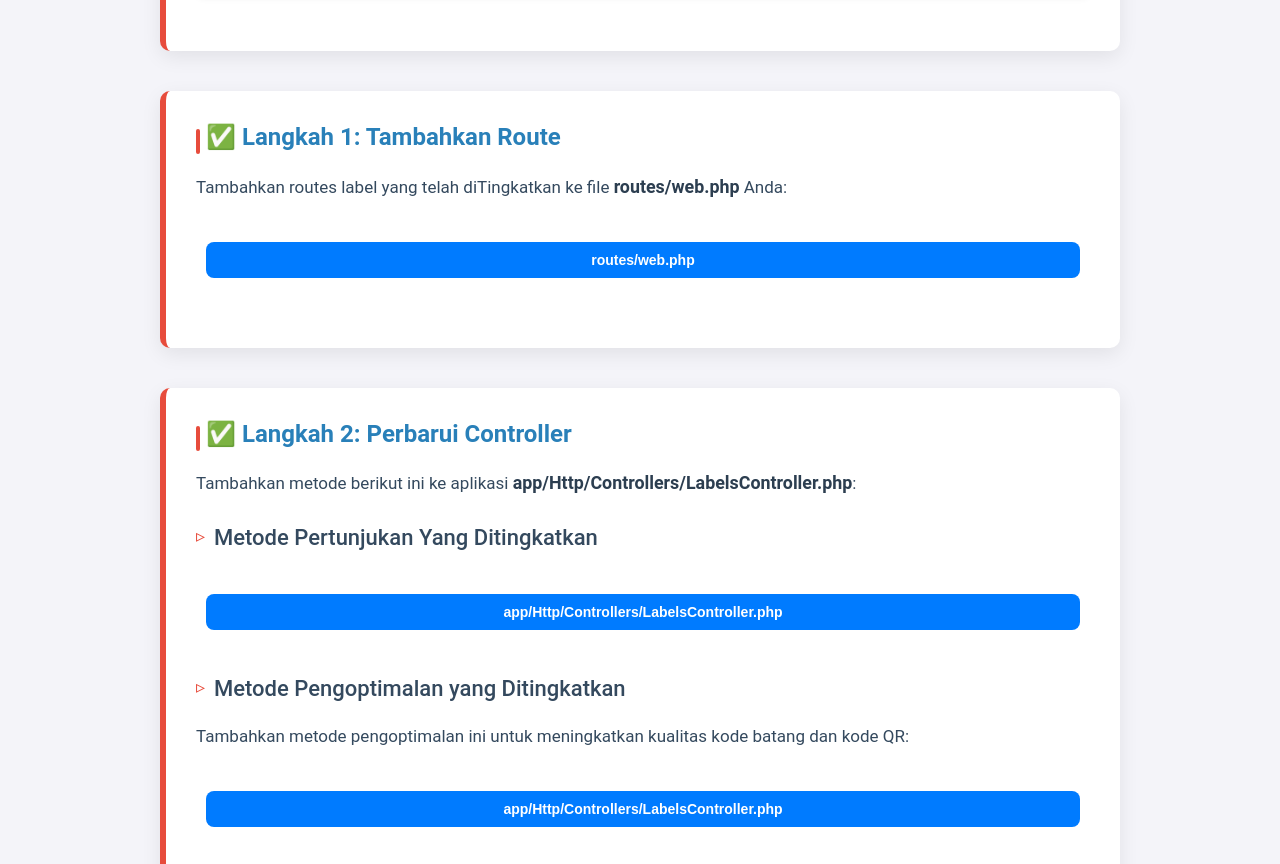
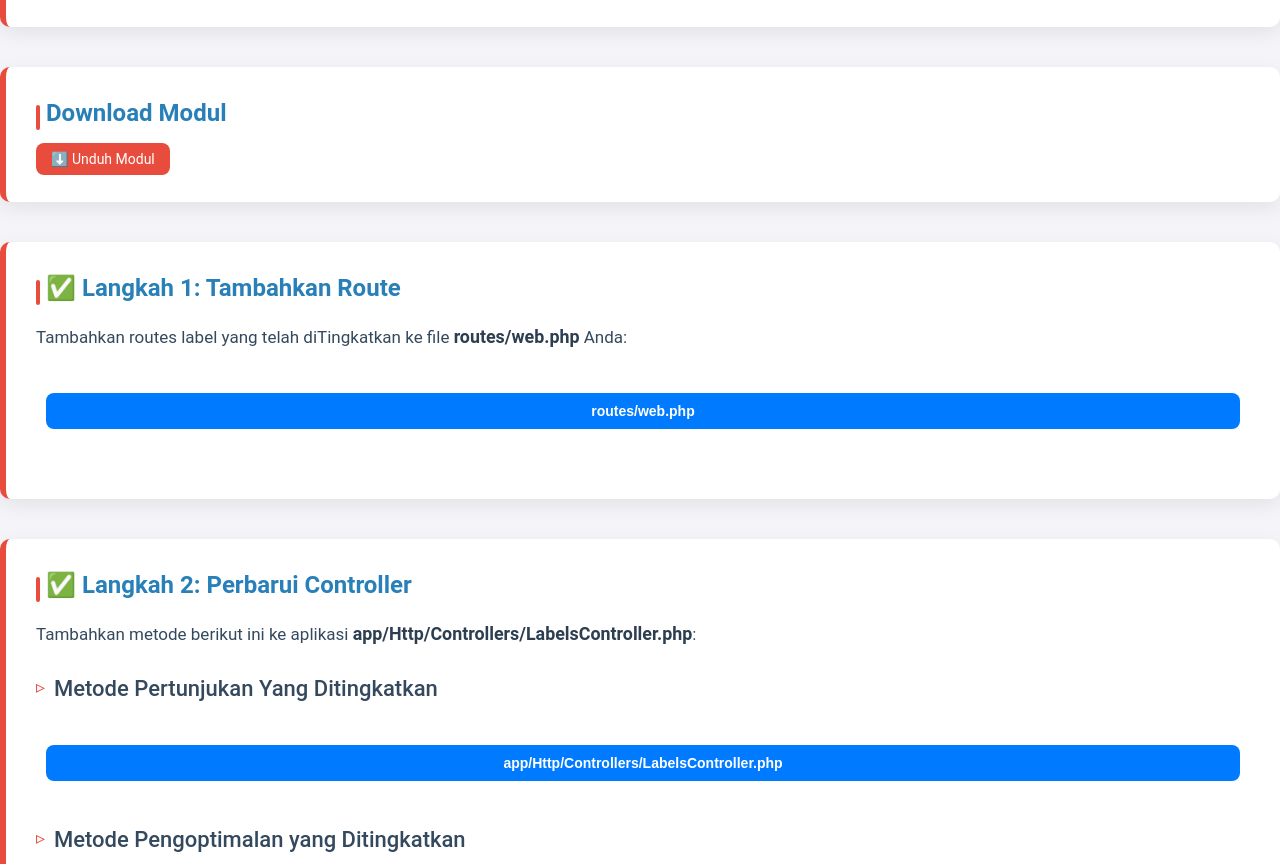
Before and after one commit to donmass123/donmass123.github.io, a plain HTML site: page 3.html in a window 1280 px wide. Shown: the part 2602-3466 px from the top of the page. Drawn offline with Linux system fonts and the light colour scheme.

Commit message:
Fix HTML structure and add download module section in tutorial

```diff
--- a/3.html
+++ b/3.html
@@ -11,7 +11,7 @@
 </head>
 
 <body>
-  <div class="container">
+  < class="container">
     <header>
       <h1>Pencetakan Label yang Ditingkatkan untuk POS</h1>
       <h1>🖨️🏷️💳</h1>
@@ -105,6 +105,12 @@
           label, dan mode khusus QR
         </li>
       </ul>
+    </section>
+    <section>
+      <h2>Download Modul</h2>
+      <a href="https://drive.google.com/file/d/1LWjHGvmYsvEbsMq-6U64RnvT_qFaFc6w/view?usp=drive_link" download class="section-download"
+          >⬇️ Unduh Modul</a
+        >
     </section>
 
     <section>
```
